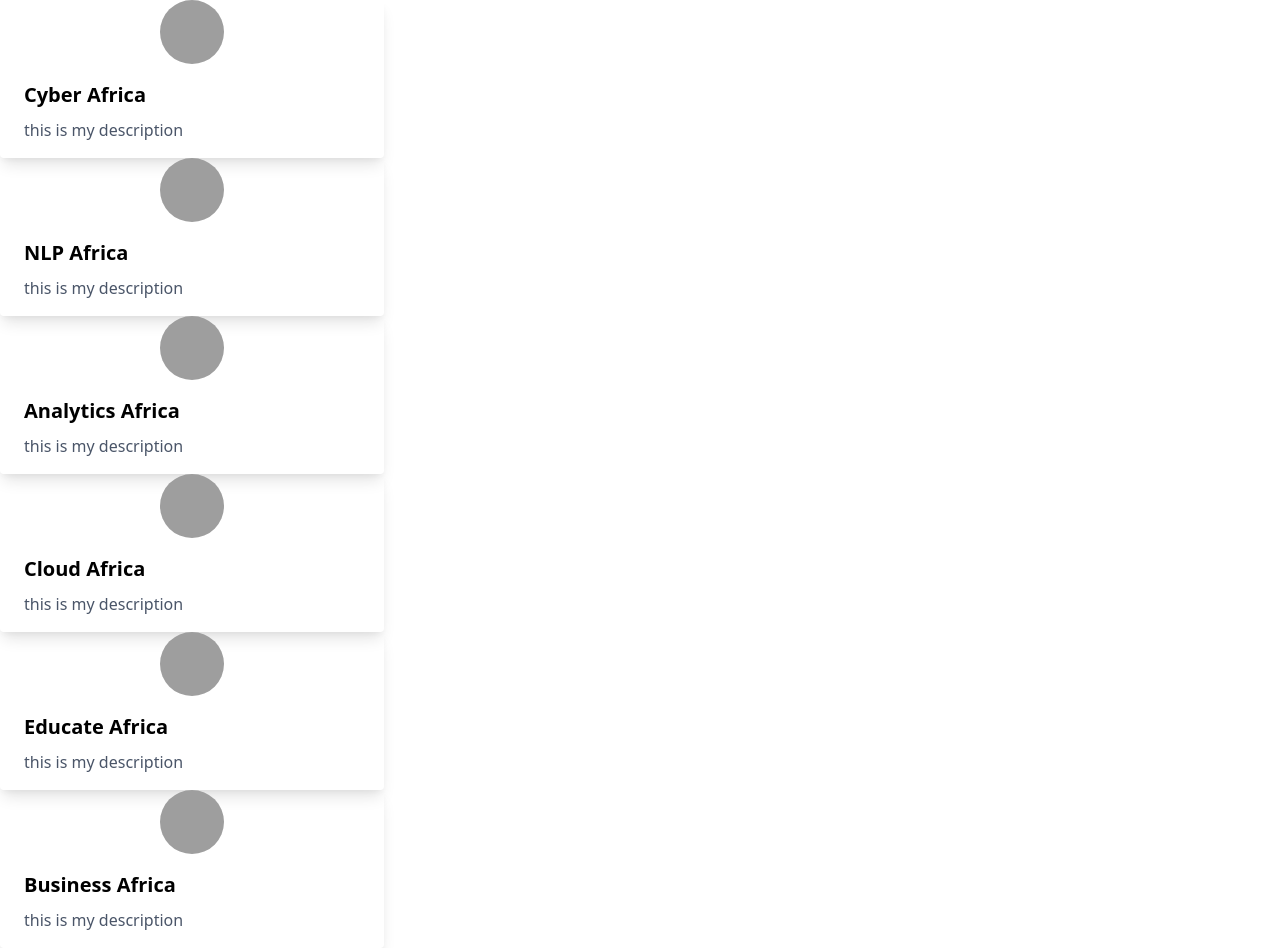
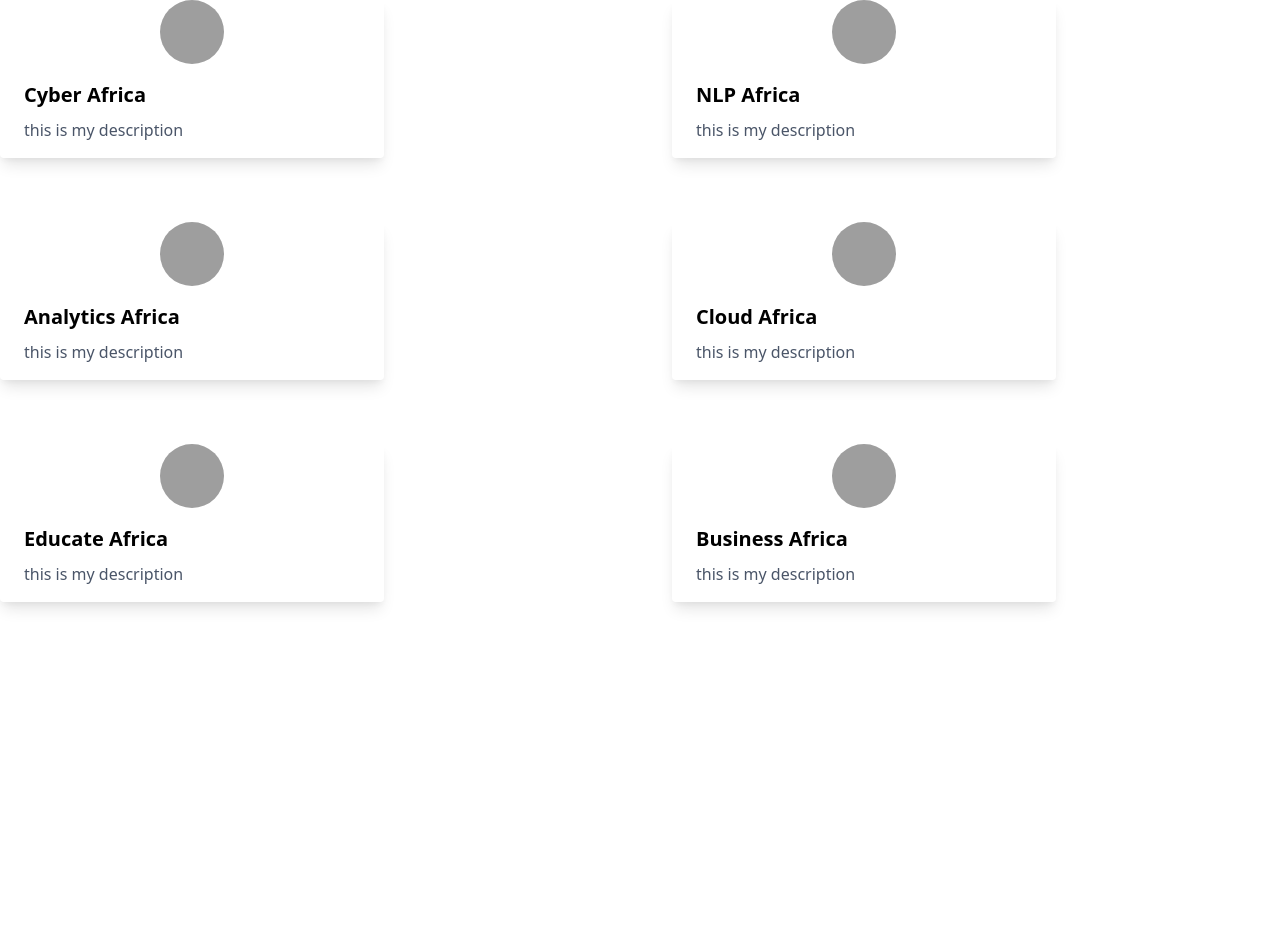
Before and after one commit to seaunderwater/maji-moto, a Gatsby site: page / in a window 1280 px wide. After the commit the page ends 800 px from the top, so only its background shows below. Built offline with nearby package versions, Linux system fonts and the light colour scheme; Gatsby itself is replaced by a stand-in of ours; grey boxes are pictures that could not be loaded.

Commit message:
grid css

```diff
--- a/src/components/ProjectCard.js
+++ b/src/components/ProjectCard.js
@@ -1,18 +1,8 @@
-import React from "react"
+import React from 'react'
 
-const ProjectCard = ({title, description, picture}) => (
-	<div class="max-w-sm rounded overflow-hidden shadow-lg">
-		<div class="px-6 py-4">
-    		<div class="font-bold text-xl mb-2">The Coldest Sunset</div>
-    		<p class="text-gray-700 text-base">
-      			Lorem ipsum dolor sit amet, consectetur adipisicing elit. Voluptatibus quia, nulla! Maiores et perferendis eaque, exercitationem praesentium nihil.
-   			</p>
-  		</div>
-	</div>
-
-)
 
 export default props => (
+	<div class="block">
 	<div class="max-w-sm rounded overflow-hidden shadow-lg">
 	<img class="h-16 w-16 rounded-full mx-auto" src="avatar.jpg"/>
 		<div class="px-6 py-4">
@@ -20,4 +10,5 @@ export default props => (
     		<p class="text-gray-700 text-base">{props.description}</p>
   		</div>
 	</div>
+	</div>
 	)
--- /dev/null
+++ b/src/components/ProjectCardGrid.css
@@ -0,0 +1,7 @@
+.projectcard-grid {
+	display:grid;
+	grid-template-columns:repeat(2, 1fr);
+	grid-gap: 4rem;
+	align-items: center;
+
+}
--- /dev/null
+++ b/src/components/ProjectCardGrid.js
@@ -0,0 +1,8 @@
+import React from 'react'
+import './ProjectCardGrid.css'
+export default ({children}) => (
+	<div class="projectcard-grid">
+	{children}
+	</div>
+
+	)
--- a/src/pages/index.js
+++ b/src/pages/index.js
@@ -1,11 +1,12 @@
-import React from "react"
+import React from 'react'
 import ProjectCard from '../components/ProjectCard'
+import ProjectCardGrid from '../components/ProjectCardGrid'
 import './index.css'
-// import tw from "tailwindcss"
 
 
 export default () =>  (
-	<div>
+	<ProjectCardGrid>
+
 	<ProjectCard
 		img=""
 		title="Cyber Africa"
@@ -36,8 +37,11 @@ export default () =>  (
 		title="Business Africa"
 		description="this is my description"
 	/>
+	</ProjectCardGrid>
 
-	</div>
+
+
+
 
 
 )
```
Also changed, not shown: src/pages/index.css (line endings or trailing spaces).
